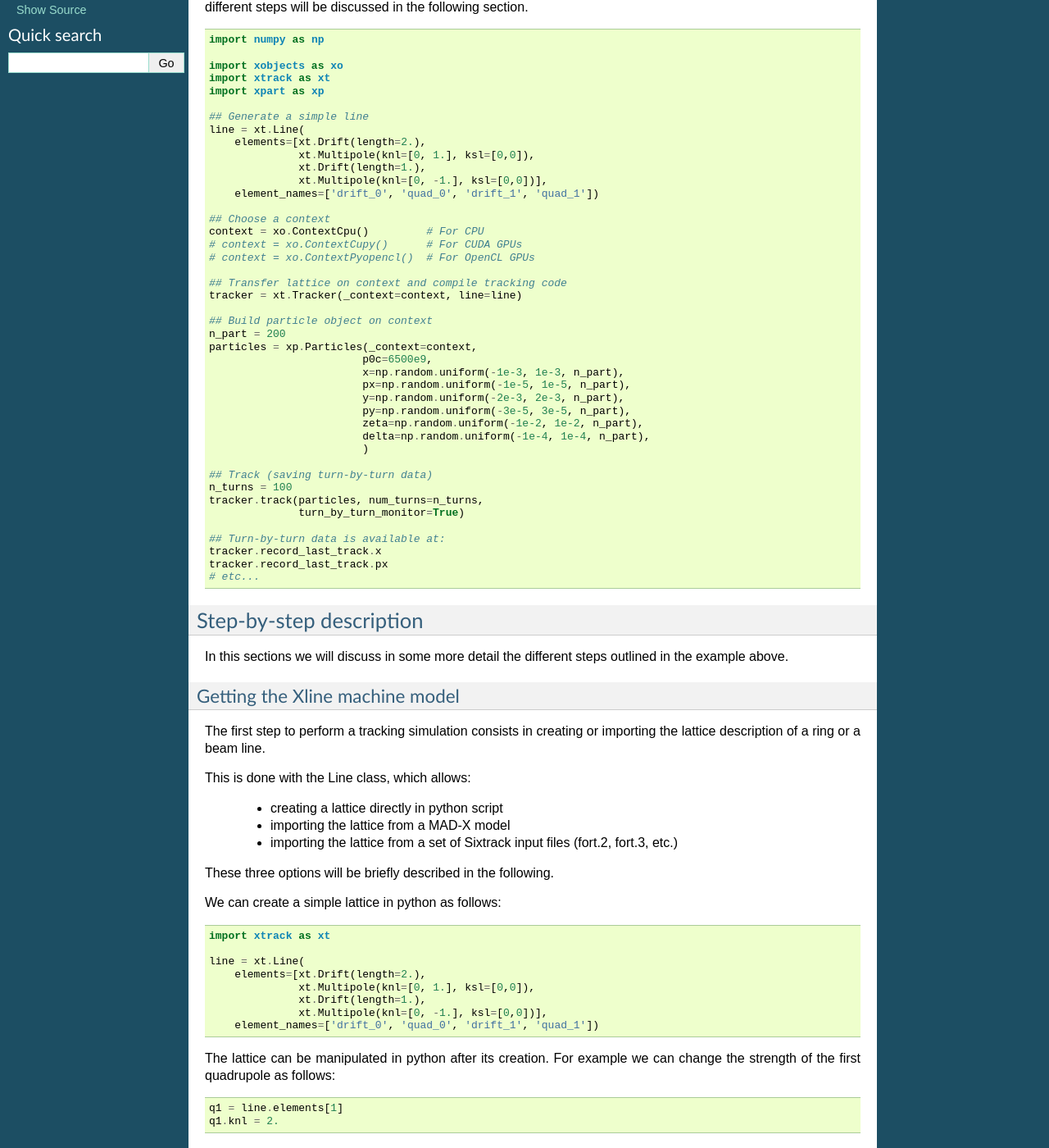
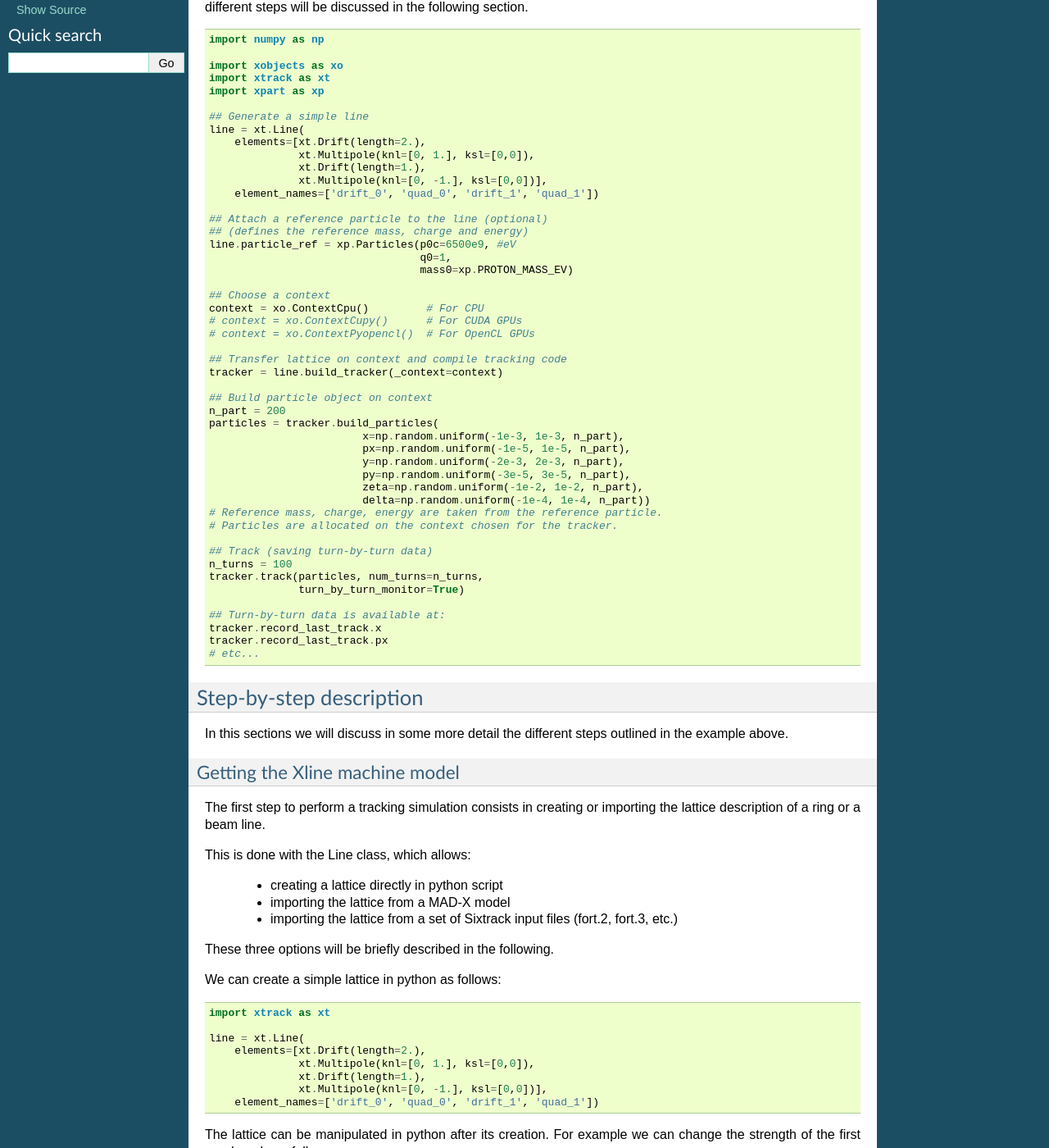
Before and after one commit to xsuite/xsuite, a Sphinx documentation site: the page built from docs/singlepart.rst, in a window 1280 px wide and 1400 px high, scrolled down 540 px. Shown: the whole window at 82% size. Built offline with Sphinx 7.4.7, drawn with Linux system fonts in a browser that asks for light colours; some of the changed text lies outside the part shown.

Commit message:
Update singlepart.rst

```diff
--- a/docs/singlepart.rst
+++ b/docs/singlepart.rst
@@ -29,25 +29,31 @@ A simple tracking simulation can be configured and executed with the following p
                   xt.Multipole(knl=[0, -1.], ksl=[0,0])],
         element_names=['drift_0', 'quad_0', 'drift_1', 'quad_1'])
 
+    ## Attach a reference particle to the line (optional)
+    ## (defines the reference mass, charge and energy)
+    line.particle_ref = xp.Particles(p0c=6500e9, #eV
+                                     q0=1,
+                                     mass0=xp.PROTON_MASS_EV)
+
     ## Choose a context
     context = xo.ContextCpu()         # For CPU
     # context = xo.ContextCupy()      # For CUDA GPUs
     # context = xo.ContextPyopencl()  # For OpenCL GPUs
 
     ## Transfer lattice on context and compile tracking code
-    tracker = xt.Tracker(_context=context, line=line)
+    tracker = line.build_tracker(_context=context)
 
     ## Build particle object on context
     n_part = 200
-    particles = xp.Particles(_context=context,
-                            p0c=6500e9,
+    particles = tracker.build_particles(
                             x=np.random.uniform(-1e-3, 1e-3, n_part),
                             px=np.random.uniform(-1e-5, 1e-5, n_part),
                             y=np.random.uniform(-2e-3, 2e-3, n_part),
                             py=np.random.uniform(-3e-5, 3e-5, n_part),
                             zeta=np.random.uniform(-1e-2, 1e-2, n_part),
-                            delta=np.random.uniform(-1e-4, 1e-4, n_part),
-                            )
+                            delta=np.random.uniform(-1e-4, 1e-4, n_part))
+    # Reference mass, charge, energy are taken from the reference particle.
+    # Particles are allocated on the context chosen for the tracker.
 
     ## Track (saving turn-by-turn data)
     n_turns = 100
@@ -96,8 +102,7 @@ The lattice can be manipulated in python after its creation. For example we can
 
 .. code-block:: python
 
-    q1 = line.elements[1]
-    q1.knl = 2.
+    line['quad_0'].knl[1] = 2.
 
 Importing a MAD-X lattice
 ~~~~~~~~~~~~~~~~~~~~~~~~~
@@ -174,7 +179,7 @@ An Xtrack tracker object needs to be created to track particles on the chosen co
 .. code-block:: python
 
     import xtrack as xt
-    tracker = xt.Tracker(_context=context, line=line)
+    tracker = line.build_tracker(_context=context)
 
 This step transfers the machine model to the required platform and compiles the required tracking code.
 
```
